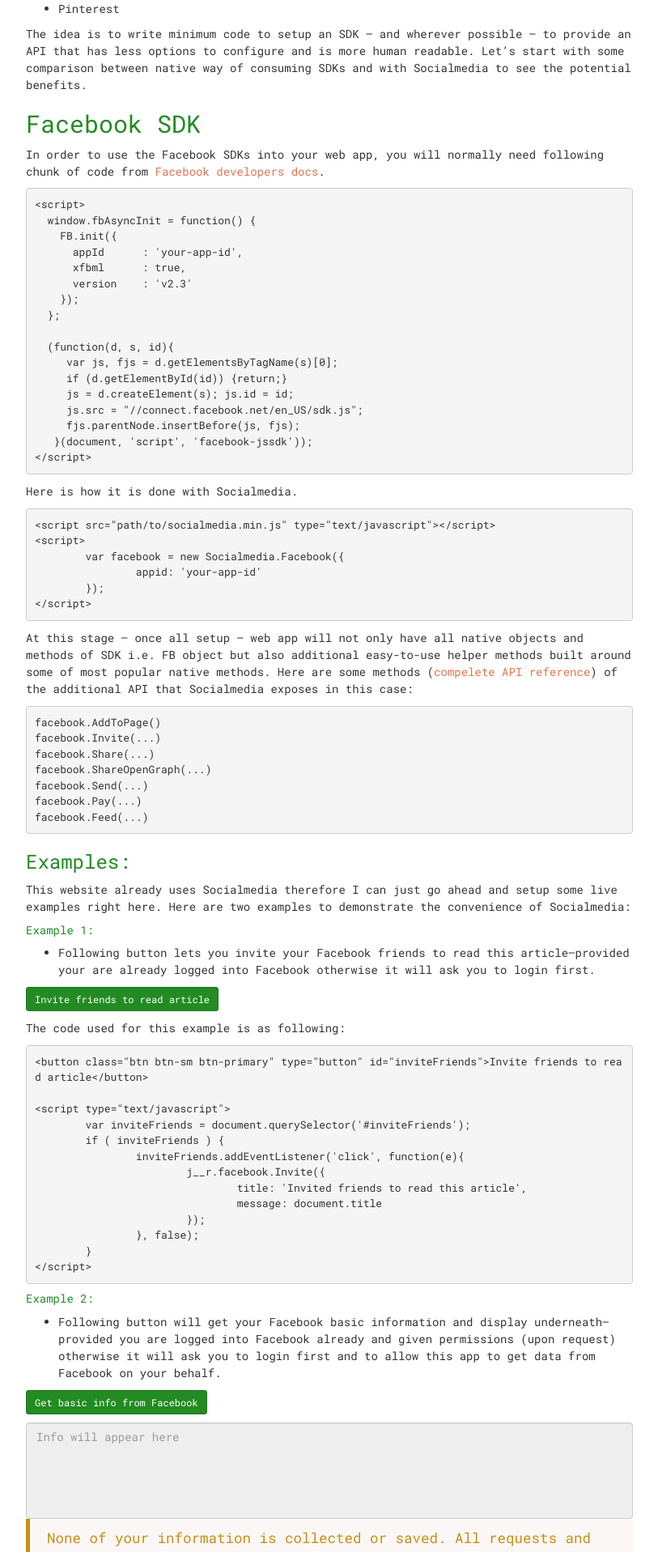
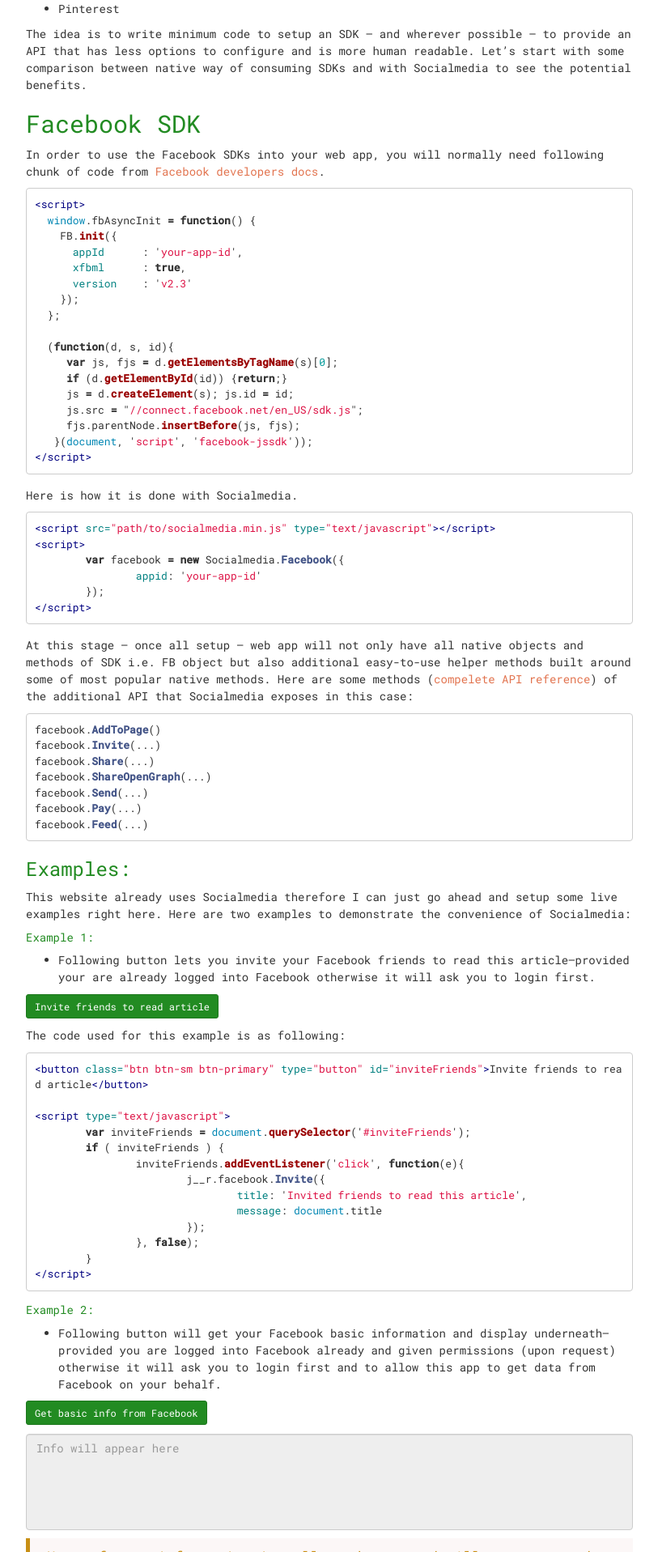
Before and after one commit to jabranr/jabranr.github.io-legacy, a Jekyll site: the page built from _posts/2015-04-13-build-to-learn-web-development.markdown, in a window 1280 px wide. Shown: the part 1127-3044 px from the top of the page at 81% size, without its empty margins (233-1046 px from the left). Built offline with Jekyll 4.4.1, drawn with Linux system fonts in a browser that asks for light colours; comment, search, counter and statistics services are not loaded.

Commit message:
resolve issue #17 - add syntax highlighter

```diff
--- a/_scss/_syntax-highlighting.scss
+++ b/_scss/_syntax-highlighting.scss
@@ -1,58 +1,68 @@
-/*
- * GitHub style for Pygments syntax highlighter, for use with Jekyll
- * Courtesy of GitHub.com
- */
-p {
-  > code {
-    background-color: #f5f6f5;
-    padding: 1px 5px;
-    border-radius: 3px;
-  }
-}
-.highlight {
-  margin: 0;
-}
-.highlight pre,
-pre,
-.highlight .hll {
-  overflow-x: auto;
-  white-space: pre;
-  padding: 20px;
-  border-radius: 3px;
-  font-size: 14px;
-}
-/*
-  Darkly Pygments Theme
-  (c) 2014 Sourcey
-  http://sourcey.com
-*/
+//
+// Syntax highlighting styles
+//
 
 .highlight {
-  white-space: pre;
-  overflow: auto;
-  word-wrap: normal;
-  border-radius: 3px;
-  background: #222;
-  color: #C1C2C3;
-  margin: 0 0 15px;
+    background: #fff;
+    margin-bottom: 15px;
+
+    .c     { color: #998; font-style: italic } // Comment
+    .err   { color: #a61717; background-color: #e3d2d2 } // Error
+    .k     { font-weight: bold } // Keyword
+    .o     { font-weight: bold } // Operator
+    .cm    { color: #998; font-style: italic } // Comment.Multiline
+    .cp    { color: #999; font-weight: bold } // Comment.Preproc
+    .c1    { color: #998; font-style: italic } // Comment.Single
+    .cs    { color: #999; font-weight: bold; font-style: italic } // Comment.Special
+    .gd    { color: #000; background-color: #fdd } // Generic.Deleted
+    .gd .x { color: #000; background-color: #faa } // Generic.Deleted.Specific
+    .ge    { font-style: italic } // Generic.Emph
+    .gr    { color: #a00 } // Generic.Error
+    .gh    { color: #999 } // Generic.Heading
+    .gi    { color: #000; background-color: #dfd } // Generic.Inserted
+    .gi .x { color: #000; background-color: #afa } // Generic.Inserted.Specific
+    .go    { color: #888 } // Generic.Output
+    .gp    { color: #555 } // Generic.Prompt
+    .gs    { font-weight: bold } // Generic.Strong
+    .gu    { color: #aaa } // Generic.Subheading
+    .gt    { color: #a00 } // Generic.Traceback
+    .kc    { font-weight: bold } // Keyword.Constant
+    .kd    { font-weight: bold } // Keyword.Declaration
+    .kp    { font-weight: bold } // Keyword.Pseudo
+    .kr    { font-weight: bold } // Keyword.Reserved
+    .kt    { color: #458; font-weight: bold } // Keyword.Type
+    .m     { color: #099 } // Literal.Number
+    .s     { color: #d14 } // Literal.String
+    .na    { color: #008080 } // Name.Attribute
+    .nb    { color: #0086B3 } // Name.Builtin
+    .nc    { color: #458; font-weight: bold } // Name.Class
+    .no    { color: #008080 } // Name.Constant
+    .ni    { color: #800080 } // Name.Entity
+    .ne    { color: #900; font-weight: bold } // Name.Exception
+    .nf    { color: #900; font-weight: bold } // Name.Function
+    .nn    { color: #555 } // Name.Namespace
+    .nt    { color: #000080 } // Name.Tag
+    .nv    { color: #008080 } // Name.Variable
+    .ow    { font-weight: bold } // Operator.Word
+    .w     { color: #bbb } // Text.Whitespace
+    .mf    { color: #099 } // Literal.Number.Float
+    .mh    { color: #099 } // Literal.Number.Hex
+    .mi    { color: #099 } // Literal.Number.Integer
+    .mo    { color: #099 } // Literal.Number.Oct
+    .sb    { color: #d14 } // Literal.String.Backtick
+    .sc    { color: #d14 } // Literal.String.Char
+    .sd    { color: #d14 } // Literal.String.Doc
+    .s2    { color: #d14 } // Literal.String.Double
+    .se    { color: #d14 } // Literal.String.Escape
+    .sh    { color: #d14 } // Literal.String.Heredoc
+    .si    { color: #d14 } // Literal.String.Interpol
+    .sx    { color: #d14 } // Literal.String.Other
+    .sr    { color: #009926 } // Literal.String.Regex
+    .s1    { color: #d14 } // Literal.String.Single
+    .ss    { color: #990073 } // Literal.String.Symbol
+    .bp    { color: #999 } // Name.Builtin.Pseudo
+    .vc    { color: #008080 } // Name.Variable.Class
+    .vg    { color: #008080 } // Name.Variable.Global
+    .vi    { color: #008080 } // Name.Variable.Instance
+    .il    { color: #099 } // Literal.Number.Integer.Long
 }
-.highlight .hll { background-color: #ffc; }
-.highlight .gd { color: #2e3436; background-color: #0e1416; }
-.highlight .gr { color: #eeeeec; background-color: #c00; }
-.highlight .gi { color: #babdb6; background-color: #1f2b2d; }
-.highlight .go { color: #2c3032; background-color: #2c3032; }
-.highlight .kt { color: #e3e7df; }
-.highlight .ni { color: #888a85; }
-.highlight .c,.highlight .cm,.highlight .c1,.highlight .cs { color: #8D9684; }
-.highlight .err,.highlight .g,.highlight .l,.highlight .n,.highlight .x,.highlight .p,.highlight .ge,
-.highlight .gp,.highlight .gs,.highlight .gt,.highlight .ld,.highlight .s,.highlight .nc,.highlight .nd,
-.highlight .ne,.highlight .nl,.highlight .nn,.highlight .nx,.highlight .py,.highlight .ow,.highlight .w,.highlight .sb,
-.highlight .sc,.highlight .sd,.highlight .s2,.highlight .se,.highlight .sh,.highlight .si,.highlight .sx,.highlight .sr,
-.highlight .s1,.highlight .ss,.highlight .bp { color: #C1C2C3; }
-.highlight .k,.highlight .kc,.highlight .kd,.highlight .kn,.highlight .kp,.highlight .kr,
-.highlight .nt { color: #729fcf; }
-.highlight .cp,.highlight .gh,.highlight .gu,.highlight .na,.highlight .nf { color: #E9A94B ; }
-.highlight .m,.highlight .nb,.highlight .no,.highlight .mf,.highlight .mh,.highlight .mi,.highlight .mo,
-.highlight .il { color: #8ae234; }
-.highlight .o { color: #989DAA; }
-.highlight .nv,.highlight .vc,.highlight .vg,.highlight .vi { color: #fff; }
--- a/assets/css/main.scss
+++ b/assets/css/main.scss
@@ -5,9 +5,9 @@
 @charset "utf-8";
 
 // Import partials
-@import "variables";
-// @import "syntax-highlighting";
-@import "bootstrap";
+@import "_variables";
+@import "_syntax-highlighting";
+@import "_bootstrap";
 
 
 // Custom styling and overrides
@@ -30,6 +30,7 @@
 blockquote {
   color: $brand-golden;
   background-color: $brand-pink;
+  margin-top: 10px;
 }
 
 .invert {
```
